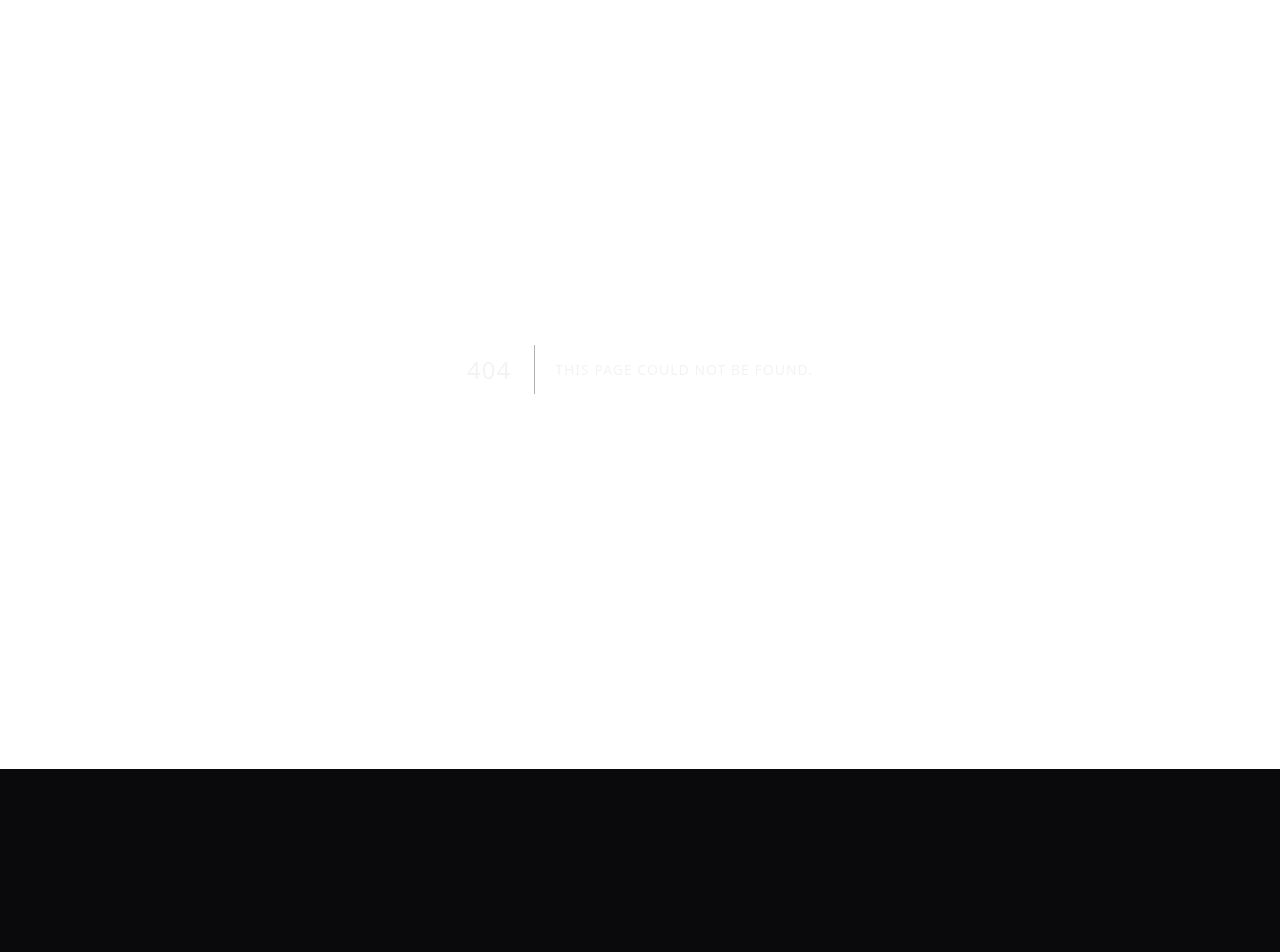
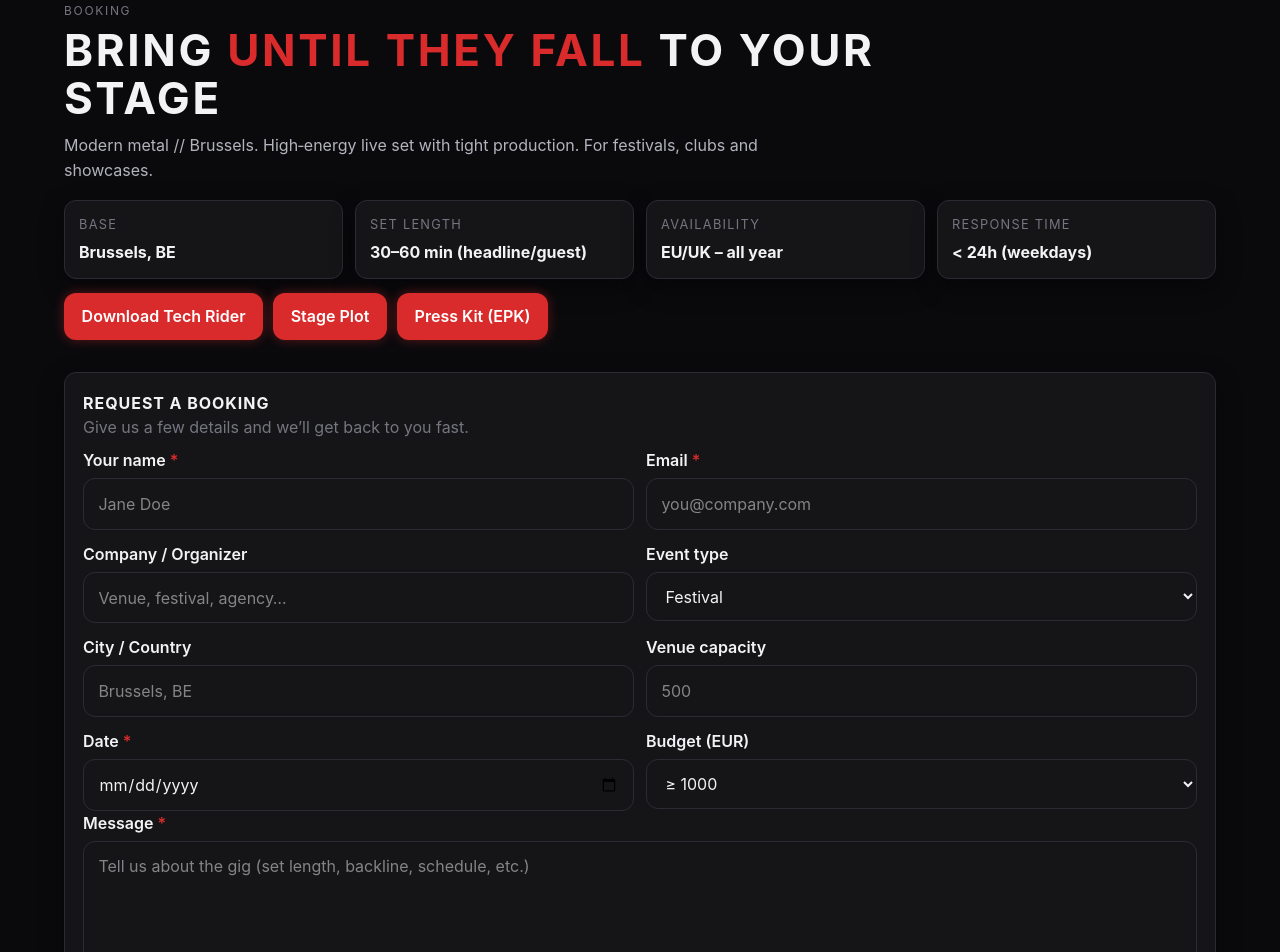
Before and after one commit to Davit-Ners/UTF_Web_Site, a Next.js app: page /booking in a window 1280 px wide. Before the commit this address had no page. Shown: the part 100-1052 px from the top of the page. Before the commit the page ends 869 px from the top, so only its background shows below. Built offline with nearby package versions, Linux system fonts and the light colour scheme.

Commit message:
Add booking page + css + mvp route + change header booking link fix

```diff
--- /dev/null
+++ b/app/api/booking/route.ts
@@ -0,0 +1,5 @@
+export async function POST(req: Request) {
+  const payload = await req.json();
+  console.log("BOOKING REQUEST", payload);
+  return new Response(JSON.stringify({ ok: true }), { status: 200 });
+};
--- /dev/null
+++ b/app/booking/booking.module.css
@@ -0,0 +1,75 @@
+.page { padding-bottom: 40px }
+
+.hero{ padding: 28px 0 10px }
+.header{ text-align:left; max-width: 920px }
+.eyebrow{
+  display:inline-block; font-size:.75rem; letter-spacing:.14em; text-transform:uppercase;
+  color: var(--color-text-muted); margin-bottom:6px;
+}
+.title{
+  font-family: var(--font-title, inherit);
+  color: var(--color-text-primary);
+  text-transform: uppercase; letter-spacing: .06em;
+  font-size: clamp(26px, 4vw, 44px);
+  line-height: 1.1;
+}
+.title span{ color: var(--color-accent) }
+.subtitle{ color: var(--color-text-secondary); margin-top:10px; max-width: 70ch }
+
+.infoGrid{
+  margin-top:16px;
+  display:grid; grid-template-columns: repeat(4, minmax(0,1fr)); gap:12px;
+}
+@media (max-width: 900px){ .infoGrid{ grid-template-columns: repeat(2, minmax(0,1fr)) } }
+
+.infoCard dl{ display:grid; grid-template-columns: 1fr; gap:6px; padding:14px }
+.infoCard dt{ color: var(--color-text-muted); font-size:.8rem; letter-spacing:.1em; text-transform:uppercase }
+.infoCard dd{ color: var(--color-text-primary); font-weight:700; font-size:1rem }
+
+.actions{ display:flex; gap:10px; flex-wrap:wrap; margin-top:14px }
+.actionBtn{ padding:.7rem 1.1rem }
+
+/* Form */
+.formSection{ margin: 22px 0 }
+.formCard{ padding: 18px }
+.formIntro{ margin-bottom: 8px }
+.formTitle{ margin:0; text-transform:uppercase; letter-spacing:.06em }
+
+.form{ margin-top: 8px }
+.grid{ display:grid; gap:12px; grid-template-columns: repeat(2, minmax(0,1fr)) }
+@media (max-width: 900px){ .grid{ grid-template-columns: 1fr } }
+
+.group{ display:flex; flex-direction:column; gap:6px }
+.group label{ color: var(--color-text-primary); font-weight:600 }
+.req{ color: var(--color-accent) }
+
+.group input,
+.group select,
+.group textarea{
+  background: var(--color-surface);
+  color: var(--color-text-primary);
+  border: 1px solid var(--color-border);
+  border-radius: var(--radius);
+  padding: .8rem .9rem;
+  outline: none; transition: var(--transition);
+}
+.group input:focus,
+.group select:focus,
+.group textarea:focus{ border-color: var(--color-accent) }
+
+.error{ color: var(--color-accent); font-weight:600; margin-top:6px }
+.success{ color: #16a34a; font-weight:700; margin-top:6px }
+
+.actionsRow{ display:flex; align-items:center; gap:12px; margin-top: 8px; flex-wrap:wrap }
+.altContact a{ color: var(--color-text-primary) }
+.altContact a:hover{ color: var(--color-accent-hover) }
+
+.honey{ position:absolute; left:-9999px; top:auto; width:1px; height:1px; overflow:hidden }
+
+/* FAQ */
+.faqSection{ margin: 18px 0 }
+.faqGrid{ display:grid; grid-template-columns: repeat(2, minmax(0,1fr)); gap:12px }
+@media (max-width: 900px){ .faqGrid{ grid-template-columns: 1fr } }
+.faq{ padding: 14px }
+.faq summary{ cursor:pointer; font-weight:700; color: var(--color-text-primary) }
+.faq p{ margin-top:8px }
--- /dev/null
+++ b/app/booking/page.tsx
@@ -0,0 +1,70 @@
+"use client";
+
+import { useState } from "react";
+import styles from "./booking.module.css";
+import BookingForm from "../components/bookingPage/bookingForm";
+import BookingFAQ from "../components/bookingPage/bookingFAQ";
+import BookingHero from "../components/bookingPage/bookingHero";
+
+export default function BookingPage() {
+    const [loading, setLoading] = useState(false);
+    const [ok, setOk] = useState<null | boolean>(null);
+    const [error, setError] = useState<string | null>(null);
+
+    async function handleSubmit(e: React.FormEvent<HTMLFormElement>) {
+        e.preventDefault();
+        setLoading(true);
+        setOk(null);
+        setError(null);
+
+        const form = e.currentTarget;
+        const data = new FormData(form);
+
+        // Honeypot
+        if ((data.get("website") as string)?.length) {
+            setLoading(false);
+            setOk(true);
+            form.reset();
+            return;
+        }
+
+        // Basic required validation
+        const required = ["name", "email", "message", "date"] as const;
+        for (const key of required) {
+            const v = String(data.get(key) || "").trim();
+            if (!v) {
+                setError("Please fill all required fields.");
+                setLoading(false);
+                return;
+            }
+        }
+
+        try {
+            const res = await fetch("/api/booking", {
+                method: "POST",
+                body: JSON.stringify(Object.fromEntries(data as any)),
+                headers: { "Content-Type": "application/json" },
+            });
+
+            if (!res.ok) throw new Error("Request failed");
+            setOk(true);
+            (e.target as HTMLFormElement).reset();
+        } catch (err: any) {
+            setOk(false);
+            setError("Something went wrong. Please try again or email us directly.");
+        } finally {
+            setLoading(false);
+        }
+    }
+
+    return (
+        <main className={styles.page}>
+            <BookingHero />
+
+            <BookingForm handleSubmit={handleSubmit} error={error} loading={loading} ok={ok}/>
+
+            <BookingFAQ />
+
+        </main>
+    );
+};
--- a/app/components/header/header.tsx
+++ b/app/components/header/header.tsx
@@ -12,7 +12,7 @@
     { href: "/merch", label: "Merch" },
     { href: "/gallery", label: "Gallery" },
     { href: "/about", label: "About" },
-    { href: "/contact", label: "Booking" },
+    { href: "/booking", label: "Booking" },
 ];
 
 export default function Header() {
```
